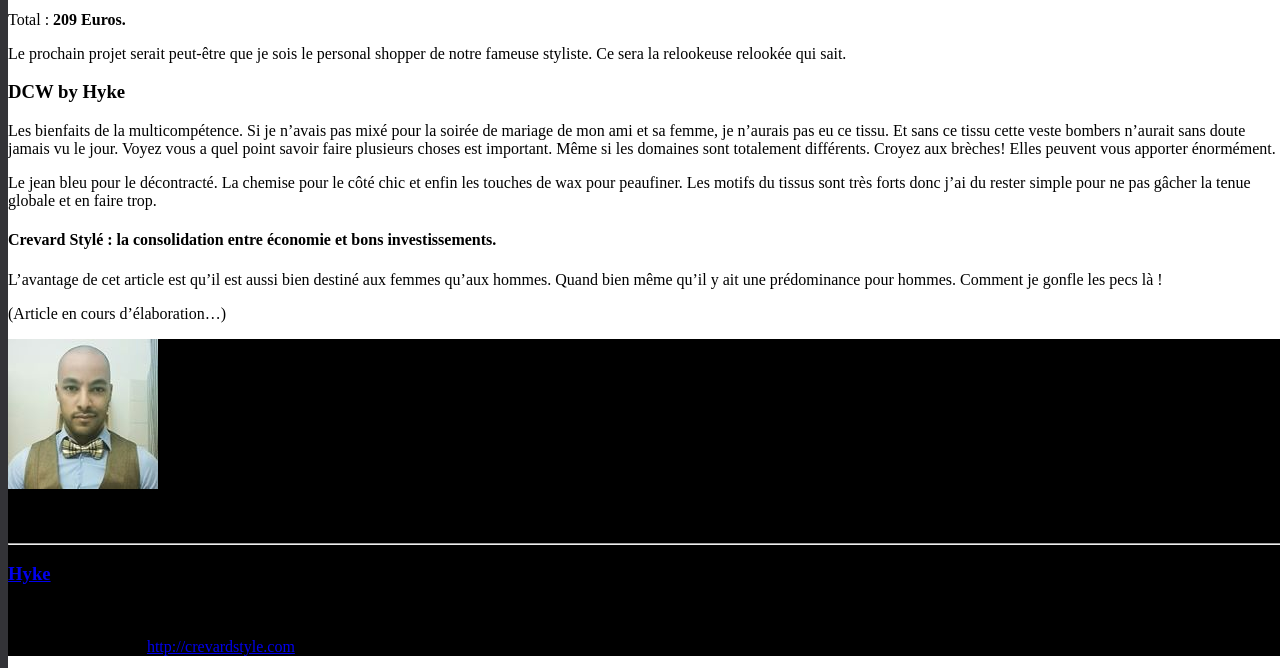
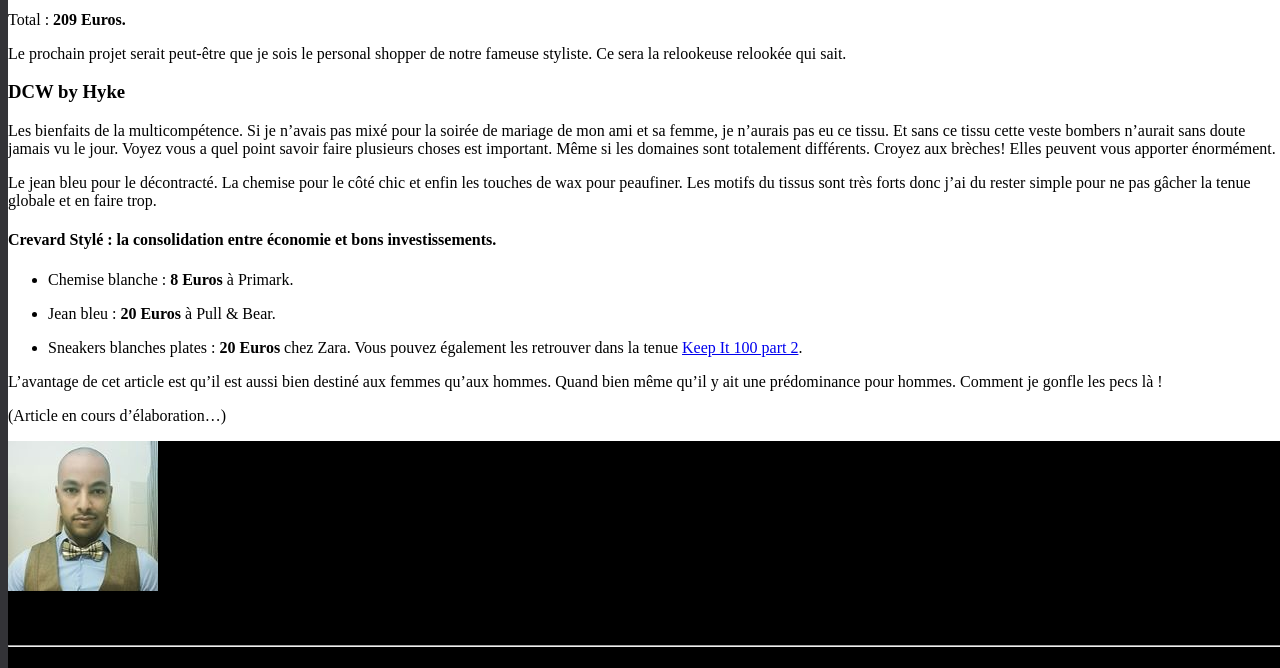
Before and after one commit to darkh2/darkh2.github.io, a Jekyll site: the page built from _posts/2018-08-26-Décontracté-Chic-&-Wax.md, in a window 1280 px wide and 900 px high, scrolled down 5246 px, cut to the strip 0-668 px from the top of the window. Built offline with Jekyll 4.4.1, drawn with Linux system fonts in a browser that asks for light colours; comment, search, counter and statistics services are not loaded.

Commit message:
Update 2018-08-26-Décontracté-Chic-&-Wax.md

```diff
--- a/_posts/2018-08-26-Décontracté-Chic-&-Wax.md
+++ b/_posts/2018-08-26-Décontracté-Chic-&-Wax.md
@@ -65,6 +65,12 @@ Le jean bleu pour le décontracté. La chemise pour le côté chic et enfin les
 
 #### Crevard Stylé : la consolidation entre économie et bons investissements.
 
+* Chemise blanche : **8 Euros** à Primark.
+
+* Jean bleu : **20 Euros** à Pull & Bear.
+
+* Sneakers blanches plates : **20 Euros** chez Zara. Vous pouvez également les retrouver dans la tenue [Keep It 100 part 2](http://www.crevardstyle.com/Keep-It-100-part-2).
+
 L'avantage de cet article est qu'il est aussi bien destiné aux femmes qu'aux hommes. Quand bien même qu'il y ait une prédominance pour hommes. Comment je gonfle les pecs là !
 
 (Article en cours d'élaboration...)
```
